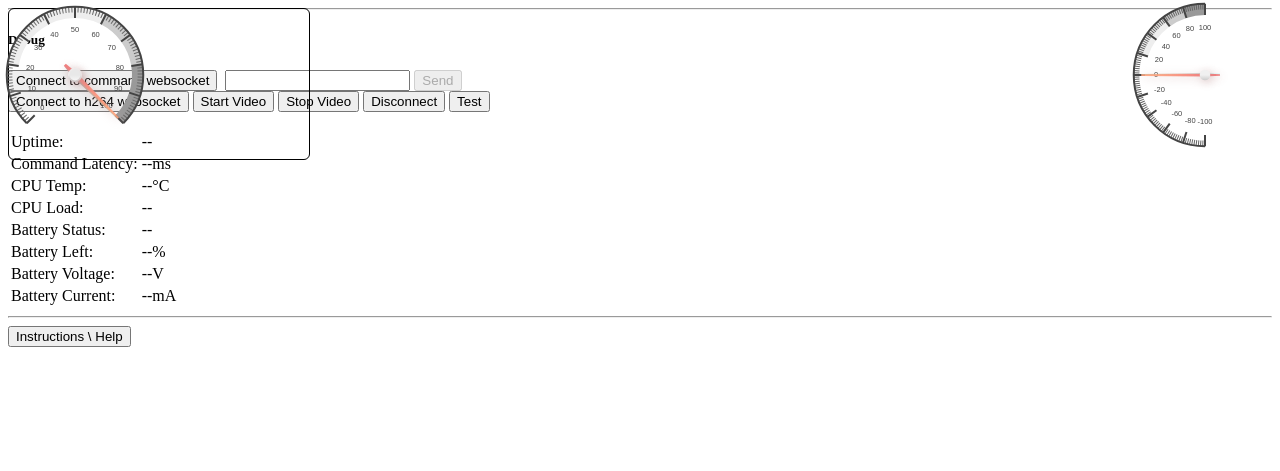
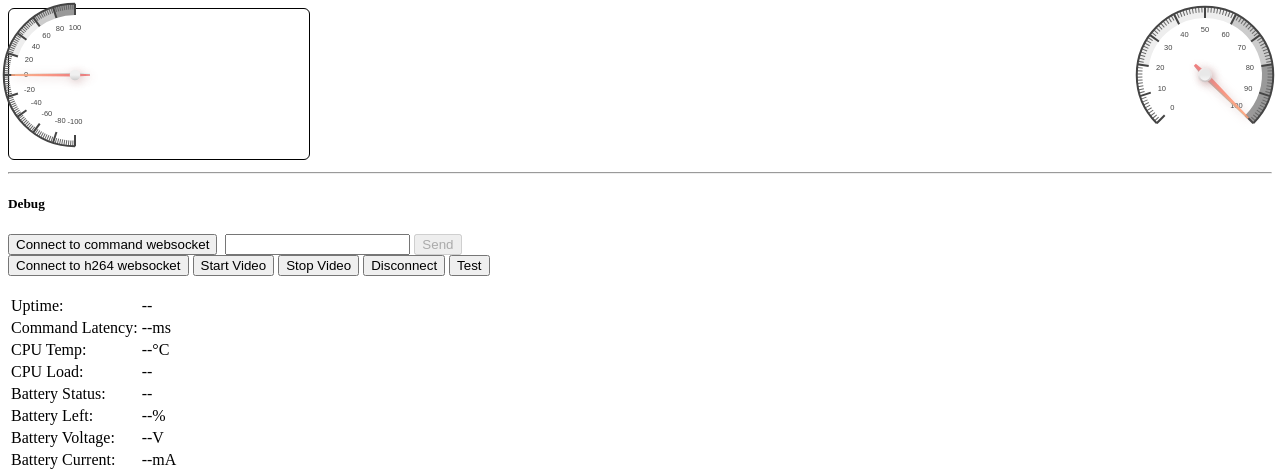
Before and after one commit to ralphhughes/RaspberryPiDiggerRobot, a PHP site: page / in a window 1280 px wide. Shown: the top 471 px of the page. Run offline with PHP 8.4, Linux system fonts and the light colour scheme; some libraries are stand-ins or nearby versions.

Commit message:
Minor style changes

```diff
--- a/frontend/css/styles.css
+++ b/frontend/css/styles.css
@@ -4,18 +4,18 @@
     margin-right: auto;
 }
 #mainImg {
-    position: absolute;
+    /* position: absolute;
     top: 0px;
-    left: 0px;
+    left: 0px; */
     border: 1px solid #000000;
     border-radius: 6px;
 }
-.topLeft {
+.topRight {
     position: absolute;
     top: 0px;
     right: 0px;
 }
-.topRight {
+.topLeft {
     position: absolute;
     top : 0px;
     left: 0px;
```
